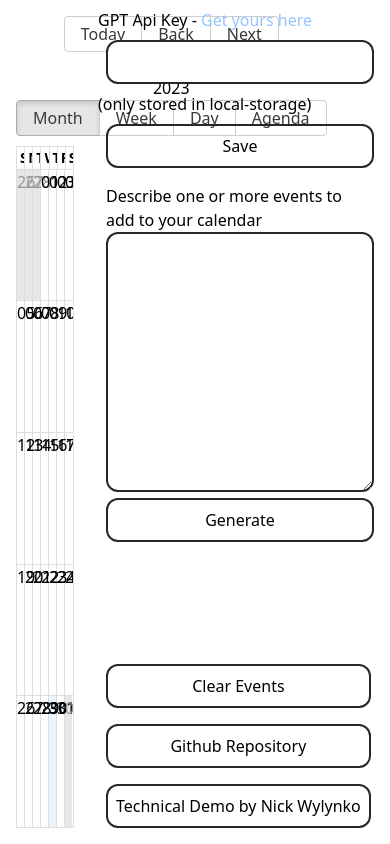
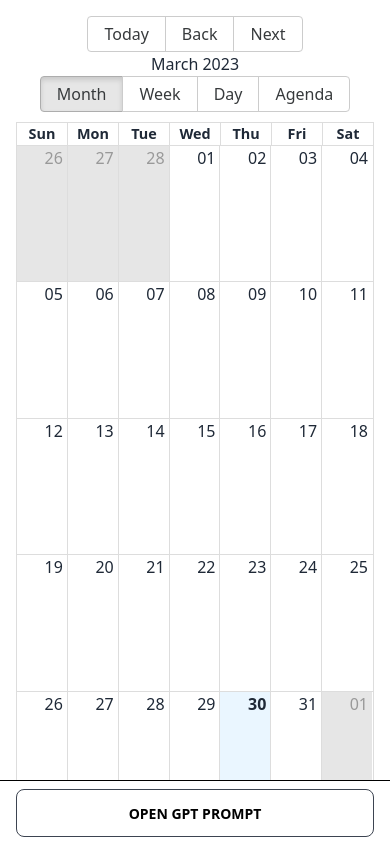
Before and after one commit to NWylynko/gpt-calendar, a Next.js app: page / in a window 390 px wide. Built offline with nearby package versions, Linux system fonts and the light colour scheme.

Commit message:
Add mobile support

```diff
--- /dev/null
+++ b/app/PromptSection.tsx
@@ -0,0 +1,23 @@
+"use client";
+
+import { ConfigForm } from "./ConfigForm";
+import { AddEventsPrompt } from "./AddEventsPrompt";
+import { ClearEvents } from "./ClearEvents";
+import Link from "next/link";
+
+export const PromptSection = () => {
+  return (
+    <div className="p-2 w-[300px] h-full flex flex-col justify-between">
+      <div className="flex flex-col">
+        <ConfigForm />
+        <AddEventsPrompt />
+      </div>
+
+      <div className="flex flex-col">
+        <ClearEvents />
+        <Link className="border-2 m-2 p-2 border-zinc-800 rounded-xl text-center" href="https://github.com/NWylynko/gpt-calendar">Github Repository</Link>
+        <Link className="border-2 m-2 p-2 border-zinc-800 rounded-xl text-center" href="https://nick.wylynko.com">Technical Demo by Nick Wylynko</Link>
+      </div>
+    </div>
+  );
+};
--- a/app/layout.tsx
+++ b/app/layout.tsx
@@ -1,5 +1,7 @@
 import './globals.css'
 import { Analytics } from '@vercel/analytics/react';
+import StyledComponentsRegistry from './styled';
+import { PromptSection } from './PromptSection';
 
 export const metadata = {
   title: 'gpt-calendar',
@@ -14,7 +16,18 @@ export default function RootLayout({
   return (
     <html lang="en">
       <body>
-        {children}
+        <StyledComponentsRegistry>
+          {children}
+          <input type="checkbox" id="my-modal" className="modal-toggle" />
+          <div className="modal">
+            <div className="modal-box w-[350px]">
+              <PromptSection />
+              <div className="modal-action">
+                <label htmlFor="my-modal" className="btn">Close</label>
+              </div>
+            </div>
+          </div>
+        </StyledComponentsRegistry>
         <Analytics />
       </body>
     </html>
--- a/app/page.tsx
+++ b/app/page.tsx
@@ -8,10 +8,8 @@ import startOfWeek from 'date-fns/startOfWeek'
 import getDay from 'date-fns/getDay'
 import enUS from 'date-fns/locale/en-US'
 import { useChangeDate, useCurrentDate, useEvents } from "./events";
-import { ConfigForm } from "./ConfigForm";
-import { AddEventsPrompt } from "./AddEventsPrompt";
-import { ClearEvents } from "./ClearEvents";
-import Link from "next/link";
+import styled from "styled-components";
+import { PromptSection } from "./PromptSection";
 
 const locales = {
   'en-US': enUS,
@@ -33,31 +31,42 @@ export default function Home() {
   return (
     <div>
       <main className="flex">
-      <Calendar
+        {/* @ts-ignore */}
+        <StyledCalendar
           date={date}
           onNavigate={changeDate}
           localizer={localizer}
           events={events}
           startAccessor="start"
           endAccessor="end"
-        style={{ margin: "1rem", height: "calc(100vh - 2rem)", width: "calc(100vw - 300px - 2rem)" }}
+          style={{ height: "calc(100vh - 2rem)"}}
           eventPropGetter={(event) => {
+            // @ts-ignore
             const backgroundColor = event.color;
             return { style: { backgroundColor } }
           }}
         />
 
-      <div className="m-2 w-[284px] relative">
-        <ConfigForm />
-        <AddEventsPrompt />
-        <div className="flex flex-col absolute bottom-0">
-          <ClearEvents />
-          <Link  className="border-2 m-2 p-2 border-zinc-800 rounded-xl text-center" href="https://github.com/NWylynko/gpt-calendar">Github Repository</Link>
-          <Link  className="border-2 m-2 p-2 border-zinc-800 rounded-xl text-center" href="https://nick.wylynko.com">Technical Demo by Nick Wylynko</Link>
-        </div>
+        <div className="hidden md:block">
+          <PromptSection />
         </div>
 
+
       </main>
+      <div className="btm-nav border-t border-t-black md:hidden p-4">
+        <label htmlFor="my-modal" className="btn bg-white text-black hover:bg-white">OPEN GPT PROMPT</label>
+      </div>
     </div>
   )
 }
+
+const StyledCalendar = styled(Calendar)`
+  margin: 1rem;
+  height: calc(100vh - 2rem);
+  width: calc(100vw - 300px - 2rem);
+
+  @media (max-width: 768px) {
+    height: calc(100vh - 2rem);
+    width: calc(100vw - 2rem);
+  }
+`;
--- /dev/null
+++ b/app/styled.tsx
@@ -0,0 +1,31 @@
+
+'use client';
+
+import React, { useState } from 'react';
+import { useServerInsertedHTML } from 'next/navigation';
+import { ServerStyleSheet, StyleSheetManager } from 'styled-components';
+
+export default function StyledComponentsRegistry({
+  children,
+}: {
+  children: React.ReactNode;
+}) {
+  // Only create stylesheet once with lazy initial state
+  // x-ref: https://reactjs.org/docs/hooks-reference.html#lazy-initial-state
+  const [styledComponentsStyleSheet] = useState(() => new ServerStyleSheet());
+
+  useServerInsertedHTML(() => {
+    const styles = styledComponentsStyleSheet.getStyleElement();
+    // @ts-ignore
+    styledComponentsStyleSheet.instance.clearTag();
+    return <>{styles}</>;
+  });
+
+  if (typeof window !== 'undefined') return <>{children}</>;
+
+  return (
+    <StyleSheetManager sheet={styledComponentsStyleSheet.instance}>
+      {children}
+    </StyleSheetManager>
+  );
+}
--- a/package.json
+++ b/package.json
@@ -10,6 +10,7 @@
 		"@hookform/resolvers": "^3.0.0",
 		"@react-icons/all-files": "https://github.com/react-icons/react-icons/releases/download/v4.8.1-snapshot.2/react-icons-all-files-4.8.1-snapshot.2.tgz",
 		"@vercel/analytics": "^0.1.11",
+		"daisyui": "^2.51.5",
 		"date-fns": "^2.29.3",
 		"next": "^13.2.4",
 		"openai": "^3.2.1",
@@ -17,6 +18,7 @@
 		"react-big-calendar": "^1.6.9",
 		"react-dom": "^18.2.0",
 		"react-hook-form": "^7.43.8",
+		"styled-components": "^5.3.9",
 		"zod": "^3.21.4",
 		"zustand": "^4.3.6"
 	},
@@ -25,6 +27,7 @@
 		"@types/react": "^18.0.31",
 		"@types/react-big-calendar": "^1.6.3",
 		"@types/react-dom": "^18.0.11",
+		"@types/styled-components": "^5.1.26",
 		"autoprefixer": "^10.4.14",
 		"postcss": "^8.4.21",
 		"tailwindcss": "^3.3.0",
--- a/tailwind.config.js
+++ b/tailwind.config.js
@@ -11,5 +11,5 @@ module.exports = {
   theme: {
     extend: {},
   },
-  plugins: [],
+  plugins: [require("daisyui")],
 }
```
Also changed, not shown: 1 other file (tests, documents, lock files or other folders). Lines whose indentation alone changed are shown as unchanged.
